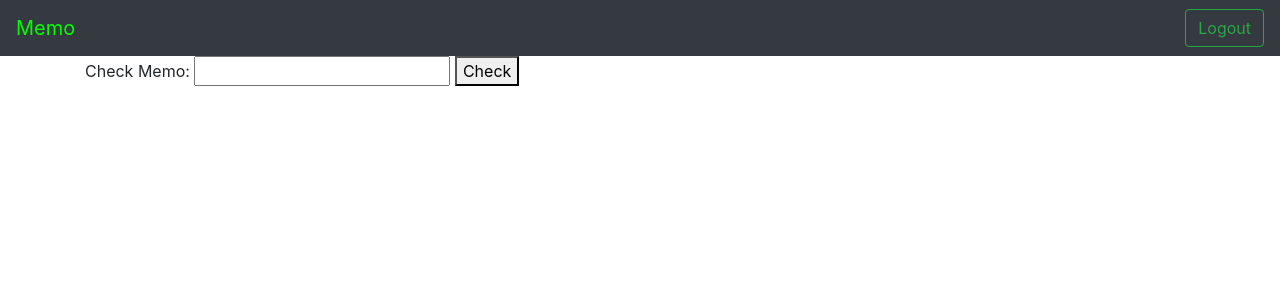
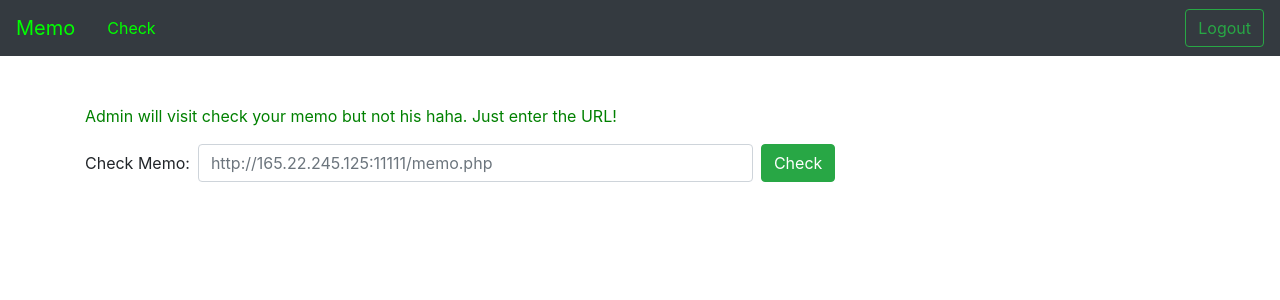
Before and after one commit to shatternox/memo, a PHP site: page /check.php in a window 1280 px wide. Shown: the top 300 px of the page. Run offline with PHP 8.4, Linux system fonts and the light colour scheme; a user stored in the database is signed in; some libraries are stand-ins or nearby versions.

Commit message:
done
done

```diff
--- a/web/check.php
+++ b/web/check.php
@@ -1,15 +1,28 @@
 <?php require "./includes/header.php" ?>
 
-<body>
 
-    <div class="container">
-        <label for="" >Check Memo: </label>
-        <input type="text" id="checkMemoInput">
-        <button id="checkMemoSubmitBtn">Check</button>
+<div class="container">
+        <span style="color: green;">Admin will visit check your memo but not his haha. Just enter the URL!</span>
+</div>
+<form action="check.php" method="POST">
+    <div class="container d-flex align-items-center mt-3">
+        <label for="" class="m-0 mr-2">Check Memo: </label>
+        <input type="text" class="form-control d-inline-block w-50 mr-2" placeholder="http://165.22.245.125:11111/memo.php" id="checkMemoInput" name="checkMemoInput">
+        <button type="button" class="btn btn-success" id="checkMemoSubmitBtn">Check</button>
     </div>
+</form>
+
+<?php
+    if(isset($_POST['checkMemoInput'])){
+        $ch = curl_init();
+        // echo "MASUK";
+        // echo 'http://admin:3000/admin_check?url='.$_POST['checkMemoInput'];
+        curl_setopt($ch, CURLOPT_URL, 'http://admin:3000/admin_check?url='.$_POST['checkMemoInput']);
+        curl_exec($ch);
+    }
+
+?>
 
 
 
-</body>
-
 <?php require "./includes/footer.php" ?>
--- a/web/includes/header.php
+++ b/web/includes/header.php
@@ -1,8 +1,10 @@
-<?php session_start(); ?>
 <?php
+    header('Access-Control-Allow-Origin: *');
+    header('X-Frame-Options: none');
+    session_start();
 
-    header('Access-Control-Allow-Origin: *');
-
+?>
+<?php
     if (isset($_COOKIE['cookie'])){
         if ($_COOKIE['cookie'] == 'e991f6e6-2b7c-474c-949e-e30bb6eda749'){
             $_SESSION['username'] = 'admin';
@@ -24,8 +26,11 @@
 
     <title>Memo</title>
 </head>
-<nav class="navbar navbar-dark bg-dark">
-  <a class="navbar-brand" style="color:lime;">Memo</a>
+<nav class="navbar navbar-dark bg-dark mb-5">
+  <a class="navbar-brand pr-3" style="color:lime;" href="/memo.php">Memo</a>
+    <ul class="navbar-nav mr-auto">
+        <li class="nav-item"><a href="check.php" style="color:lime;text-decoration: none;">Check</a></li>
+    </ul>
   <form class="form-inline" action="../controller/logoutController.php" method="POST">
     <button class="btn btn-outline-success my-2 my-sm-0" type="submit" name=logout>Logout</button>
   </form>
--- a/web/solver.php
+++ b/web/solver.php
@@ -27,7 +27,7 @@ header('Access-Control-Allow-Origin: *');
 
     function createIframe(callback) {
         var iframe = $('<iframe />');
-        iframe.attr('src', "http://localhost:1234/memo.php");
+        iframe.attr('src', "http://192.168.0.111:11111/memo.php");
         iframe.attr('id', "memo-iframe");
         iframe.on('load', function() {
             if (callback) callback(this.contentWindow.frames);
```
Also changed, not shown: admin/app.js (+27 -17 lines), web/memo.php (+4 -6 lines), README.md, 1 other file.
